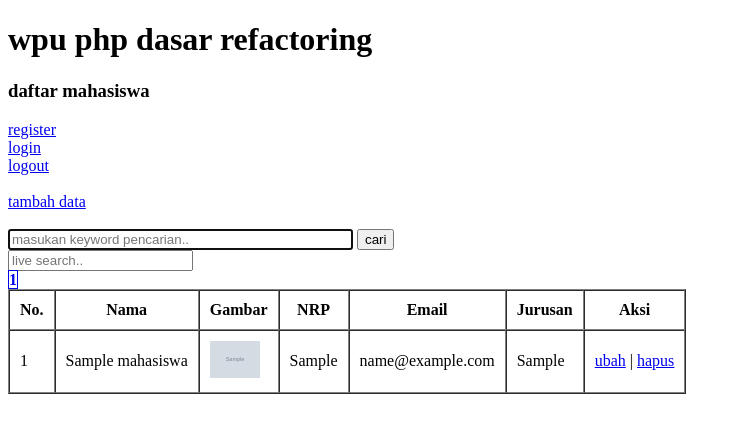
After one commit to mkhotamirais/php-basic, a PHP site: page /php-basic/wpu-php-dasar/index2.php?page=1 in a window 1280 px wide. The commit adds this page. Shown: the top 433 px of the page, without its empty margins (0-741 px from the left). Run offline with PHP 8.4, Linux system fonts and the light colour scheme; tables that the repository leaves empty or names only in its code hold one stand-in row (values such as "Sample post"); grey boxes marked "Sample" are stand-in pictures.

Commit message:
wpu pdf dasar

```diff
--- a/index.php
+++ b/index.php
@@ -31,6 +31,8 @@
         <a href="less11.php">less11</a>
         <a href="less12/less12-index.php">less12 index</a>
         <a href="less13/less13-index.php">less13 index</a>
+        <a href="wpu-php-dasar/index.php">wpu php dasar</a>
+        <a href="wpu-php-dasar/index2.php">wpu php dasar refactoring</a>
     </nav>
 </body>
 
--- /dev/null
+++ b/wpu-php-dasar/functions.php
@@ -0,0 +1,161 @@
+<?php
+$halo = "hello world";
+$conn = mysqli_connect("localhost", "root", "", "wpu_php_dasar") or die("Koneksi Gagal");
+
+function query($query)
+{
+    global $conn;
+    $result = mysqli_query($conn, $query);
+    $rows = [];
+    while ($row = mysqli_fetch_assoc($result)) {
+        $rows[] = $row;
+    }
+    return $rows;
+}
+
+function tambah($post)
+{
+    global $conn;
+
+    $nama = htmlspecialchars($post['nama']);
+    $nrp = htmlspecialchars($post['nrp']);
+    $email = htmlspecialchars($post['email']);
+    $jurusan = htmlspecialchars($post['jurusan']);
+    // $gambar = htmlspecialchars($post['gambar']);
+
+    $gambar = upload();
+    if (!$gambar) {
+        return false;
+    }
+
+    $query = "INSERT INTO mahasiswa VALUES ('', '$nama', '$nrp', '$email', '$jurusan', '$gambar')";
+    mysqli_query($conn, $query);
+    return mysqli_affected_rows($conn);
+}
+
+function hapus($id)
+{
+    global $conn;
+    $query = "DELETE FROM mahasiswa WHERE id = $id";
+    mysqli_query($conn, $query);
+    return mysqli_affected_rows($conn);
+}
+
+
+function ubah($post)
+{
+    global $conn;
+
+    $id = htmlspecialchars($post["id"]);
+
+    $nama = htmlspecialchars($post['nama']);
+    $nrp = htmlspecialchars($post['nrp']);
+    $email = htmlspecialchars($post['email']);
+    $jurusan = htmlspecialchars($post['jurusan']);
+    // $gambar = htmlspecialchars($post['gambar']);
+
+    $gambar_lama = htmlspecialchars($post['gambar_lama']);
+
+    if ($_FILES['gambar']['error'] === 4) {
+        $gambar = $gambar_lama;
+    } else {
+        $gambar = upload();
+        if ($gambar_lama && file_exists("img/$gambar_lama")) {
+            unlink("img/$gambar_lama");
+        }
+    }
+
+    $query = "UPDATE mahasiswa SET nama = '$nama', nrp = '$nrp', email = '$email', jurusan = '$jurusan', gambar = '$gambar' WHERE id = $id";
+    mysqli_query($conn, $query);
+    return mysqli_affected_rows($conn);
+}
+
+function upload()
+{
+
+    $name = $_FILES['gambar']['name'];
+    $full_path = $_FILES['gambar']['full_path'];
+    $type = $_FILES['gambar']['type'];
+    $tmp_name = $_FILES['gambar']['tmp_name'];
+    $error = $_FILES['gambar']['error'];
+    $size = $_FILES['gambar']['size'];
+
+    // cek apakah tidak ada gambar yang diupload
+    if ($error === 4) {
+        echo "
+            <script>
+                alert('pilih gambar terlebih dahulu');
+            </script>
+        ";
+        return false;
+    }
+
+    // cek apakah yang diupload adalah gambar
+    $extensi_valid = ['jpg', 'jpeg', 'png'];
+    $extensi_gambar = explode('.', $name);
+    $extensi_gambar = strtolower(end($extensi_gambar));
+    if (!in_array($extensi_gambar, $extensi_valid)) {
+        echo "
+            <script>
+                alert('yang anda upload bukan gambar');
+            </script>
+        ";
+        return false;
+    }
+
+    // cek jika ukurannya terlalu besar
+    if ($size > 1000000) {
+        echo "
+            <script>
+                alert('ukuran gambar terlalu besar');
+            </script>
+        ";
+        return false;
+    }
+
+    // lolos pengecekan, gambar siap diupload
+    // generate nama gambar baru
+    $new_name = uniqid();
+    $new_name .= '.';
+    $new_name .= $extensi_gambar;
+    move_uploaded_file($tmp_name, "img/$new_name");
+    return $new_name;
+}
+
+function registrasi($post)
+{
+    global $conn;
+
+    $username = strtolower(stripslashes($post['username']));
+    $password = mysqli_real_escape_string($conn, $post['password']);
+    $password2 = mysqli_real_escape_string($conn, $post['password2']);
+
+    // cek username sudah ada atau belum
+    $result = mysqli_query($conn, "SELECT username FROM user WHERE username = '$username'");
+    if (mysqli_fetch_assoc($result)) {
+        echo '
+            <script>
+                alert("username sudah terdaftar");
+            </script>
+        ';
+        return false;
+    }
+
+    if ($password !== $password2) {
+        echo '
+            <script>
+                alert("konfirmasi password tidak sesuai");
+            </script>
+        ';
+        return false;
+    }
+
+    // enkripsi password
+    $password = password_hash($password, PASSWORD_DEFAULT);
+
+    // tambahkan userbaru ke database
+    $query = "INSERT INTO user VALUES('', '$username', '$password')";
+    mysqli_query($conn, $query);
+
+    return mysqli_affected_rows($conn);
+}
--- /dev/null
+++ b/wpu-php-dasar/index2.php
@@ -0,0 +1,128 @@
+<?php
+session_start();
+require 'functions.php';
+
+// if (!isset($_SESSION["login"])) {
+//     header("Location: login.php");
+//     exit;
+// }
+
+if (isset($_COOKIE['id']) && isset($_COOKIE['key'])) {
+    $id = $_COOKIE['id'];
+    $key = $_COOKIE['key'];
+
+    $result = mysqli_query($conn, "SELECT username FROM user WHERE id = $id");
+    $row = mysqli_fetch_assoc($result);
+
+    if ($key === hash('sha256', $row['username'])) {
+        $_SESSION['login'] = true;
+    }
+}
+
+
+$keyword = $_POST['keyword'] ?? "";
+
+$dataPerPage = 2;
+$totalData = count(query("SELECT * FROM mahasiswa"));
+$totalPage = ceil($totalData / $dataPerPage);
+if ($_GET['page'] < 1) {
+    $_GET['page'] = 1;
+} else if ($_GET['page'] > $totalPage) {
+    $_GET['page'] = $totalPage;
+}
+$activePage = $_GET['page'] ?? 1;
+
+$firstData = $dataPerPage * $activePage - $dataPerPage;
+
+$mahasiswa = query("SELECT * FROM mahasiswa LIMIT $firstData, $dataPerPage");
+
+if (isset($_POST['cari']) && isset($keyword)) {
+    $mahasiswa = query("SELECT * FROM mahasiswa WHERE nama LIKE '%$keyword%' or nrp LIKE '%$keyword%' or email LIKE '%$keyword%' or jurusan LIKE '%$keyword%'");
+}
+
+?>
+
+<!DOCTYPE html>
+<html lang="en">
+
+<head>
+    <meta charset="UTF-8">
+    <meta name="viewport" content="width=device-width, initial-scale=1.0">
+    <title>wpu php dasar refactoring</title>
+</head>
+
+<body>
+    <h1>wpu php dasar refactoring</h1>
+    <h3>daftar mahasiswa</h3>
+    <div>
+        <a href="register.php">register</a>
+        <br>
+        <a href="login.php">login</a>
+        <br>
+        <a href="logout.php">logout</a>
+        <br>
+    </div>
+    <br>
+    <div>
+        <a href="tambah.php">tambah data</a>
+    </div>
+    <br>
+    <form action="" method="post">
+        <input type="text" name="keyword" size="40" autofocus placeholder="masukan keyword pencarian.." autocomplete="off">
+        <button type="submit" name="cari">cari</button>
+    </form>
+    <input type="text" name="keylive" id="keylive" placeholder="live search.." autocomplete="off" />
+    <div>
+        <!-- prev -->
+        <?php if ($activePage > 1) : ?>
+            <a href="?page=<?= $activePage - 1; ?>">prev</a>
+        <?php endif; ?>
+        <!-- page numbers -->
+        <?php for ($i = 1; $i <= $totalPage; $i++) : ?>
+            <a href="?page=<?= $i; ?>" style="text-decoration: none; <?= $activePage == $i ? 'font-weight: bold; border: 1px solid' : ''; ?>"><?= $i; ?></a>
+        <?php endfor; ?>
+        <!-- next -->
+        <?php if ($activePage < $totalPage) : ?>
+            <a href="?page=<?= $activePage + 1; ?>">next</a>
+        <?php endif; ?>
+    </div>
+
+    <div id="container">
+        <table border="1" cellpadding="10" cellspacing="0">
+            <thead>
+                <tr>
+                    <th>No.</th>
+                    <th>Nama</th>
+                    <th>Gambar</th>
+                    <th>NRP</th>
+                    <th>Email</th>
+                    <th>Jurusan</th>
+                    <th>Aksi</th>
+                </tr>
+            </thead>
+            <tbody>
+                <?php $id = 1; ?>
+                <?php foreach ($mahasiswa as $mhs) : ?>
+                    <tr>
+                        <td><?= $id++ ?></td>
+                        <td><?= $mhs["nama"]; ?></td>
+                        <td><img src="<?= "img/" . $mhs["gambar"]; ?>" width="50"></td>
+                        <td><?= $mhs["nrp"]; ?></td>
+                        <td><?= $mhs["email"]; ?></td>
+                        <td><?= $mhs["jurusan"]; ?></td>
+                        <td>
+                            <a href="ubah.php?id=<?= $mhs["id"]; ?>">ubah</a> |
+                            <a href="hapus.php?id=<?= $mhs["id"]; ?>" onclick="return confirm('yakin?')">hapus</a>
+                        </td>
+                    </tr>
+                <?php endforeach; ?>
+            </tbody>
+        </table>
+    </div>
+
+
+    <!-- script -->
+    <script src="script.js"></script>
+</body>
+
+</html>
--- /dev/null
+++ b/wpu-php-dasar/script.js
@@ -0,0 +1,9 @@
+const keyword = document.getElementById("keylive");
+const container = document.getElementById("container");
+
+keyword.addEventListener("keyup", function () {
+  console.log("halo");
+  fetch("dataLifeSearch.php?keyword=" + keyword.value)
+    .then((response) => response.text())
+    .then((response) => (container.innerHTML = response));
+});
```
Also changed, not shown: wpu-php-dasar/dataLifeSearch.php (added, +41 -0 lines), wpu-php-dasar/hapus.php (added, +27 -0 lines), wpu-php-dasar/index.php (added, +78 -0 lines), wpu-php-dasar/login.php (added, +77 -0 lines), wpu-php-dasar/logout.php (added, +13 -0 lines), wpu-php-dasar/register.php (added, +43 -0 lines), wpu-php-dasar/tambah.php (added, +73 -0 lines), wpu-php-dasar/ubah.php (added, +79 -0 lines), wpu-php-dasar/img/6721ed960a9a0.jpg (added), wpu-php-dasar/img/6721ed9f491a2.jpg (added), wpu-php-dasar/img/6721eecf638e4.jpg (added), wpu-php-dasar/img/672223e833d22.jpg (added), wpu-php-dasar/img/67222683a883f.jpg (added).
